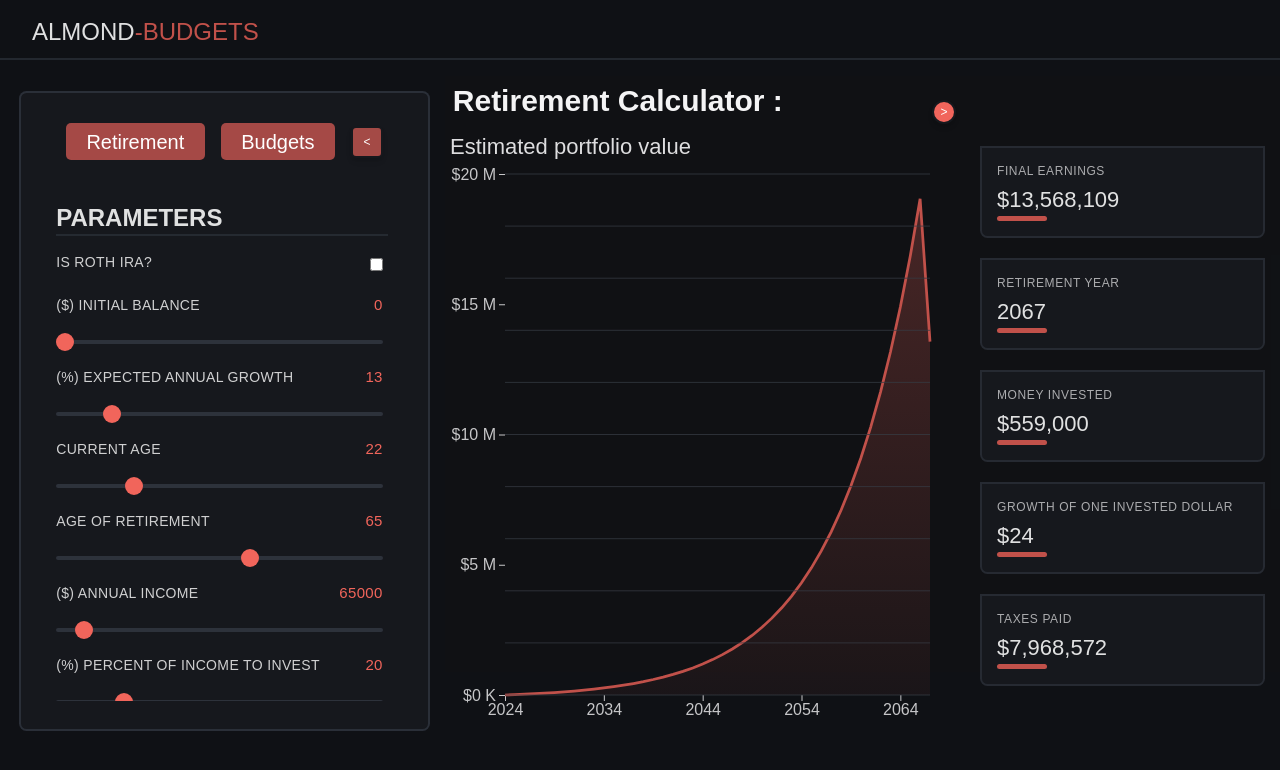
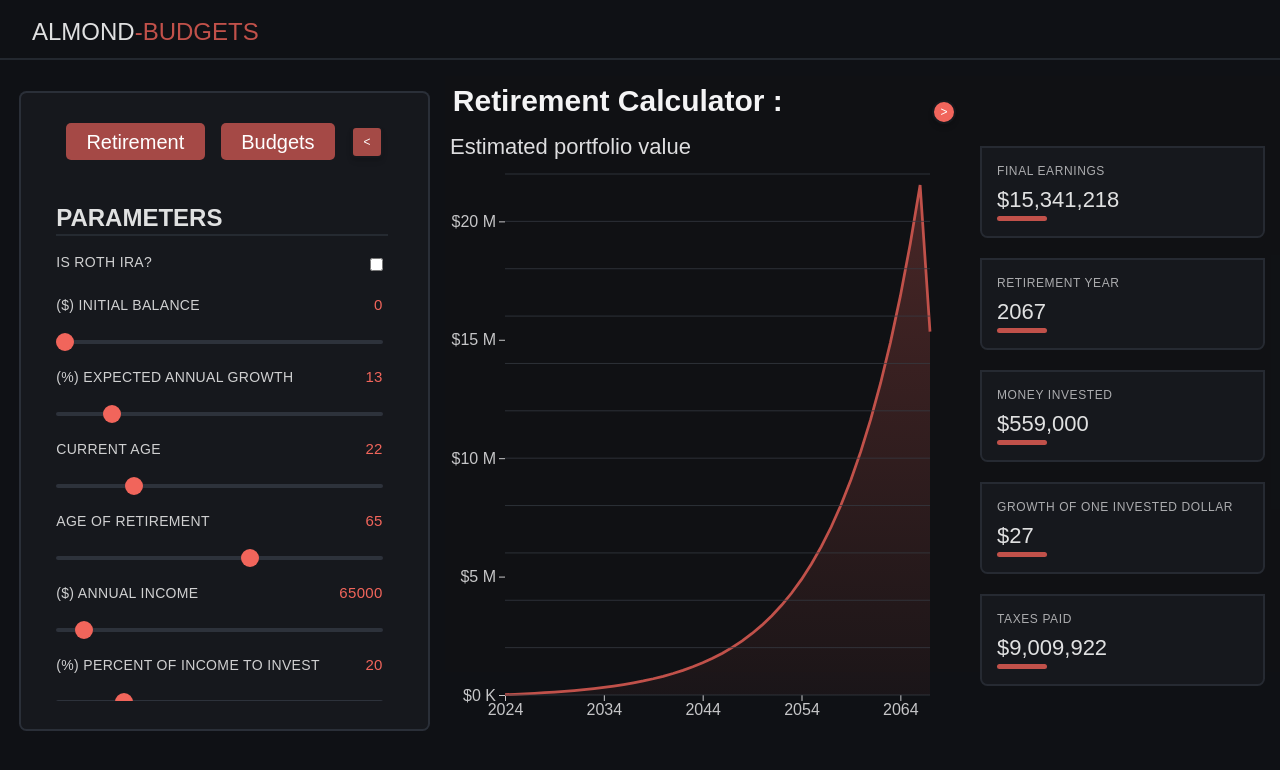
Before and after one commit to CadeJAlmond/Almond-Invest, a React (Vite) app: page / in a window 1280 px wide. Shown: the top 770 px of the page. Built offline with nearby package versions, Linux system fonts and the light colour scheme.

Commit message:
Fixed incorrect math operation in compound interest computations

```diff
--- a/src/components/RetirementCalc/RetirementProjectionChart.jsx
+++ b/src/components/RetirementCalc/RetirementProjectionChart.jsx
@@ -47,8 +47,6 @@ export default function RetirementPredictionChart({
 
   const ANIMATION_DURATION = 450;
 
-  const lineChartCutOff = 0;
-
   const MARGIN = { left: 25, bottom: 0, top: 70, right: 20 };
   const PHONE_MARGIN = { left: 5, bottom: 0, top: 55, right: 0 };
   const INNER_MARGIN = { left: 55, bottom: 20 };
@@ -64,9 +62,8 @@ export default function RetirementPredictionChart({
   };
 
   const getGraphDimensions = () => {
-    const { CURRENT_MARGIN, phoneDisplay, svgWidth, svgHeight } = getMarginOffScreenSize();
+    const { svgWidth, svgHeight } = getMarginOffScreenSize();
 
-    const currentLineChartCutOff = !phoneDisplay ? lineChartCutOff : 30;
     const height = svgHeight;
     const width  = svgWidth;
 
@@ -186,7 +183,7 @@ export default function RetirementPredictionChart({
    *    from investing in the stock market until the User reaches their retirement age.
    */
   const calculateEarnings = (initialIncome) => {
-    const earnings = [calculateCompoundEarnings(initialIncome)];
+    const earnings = [calculateCompoundEarnings(initialIncome + incomeToInvestAnnually)];
     let totalTaxedIncome = [0];
 
     /**
```
